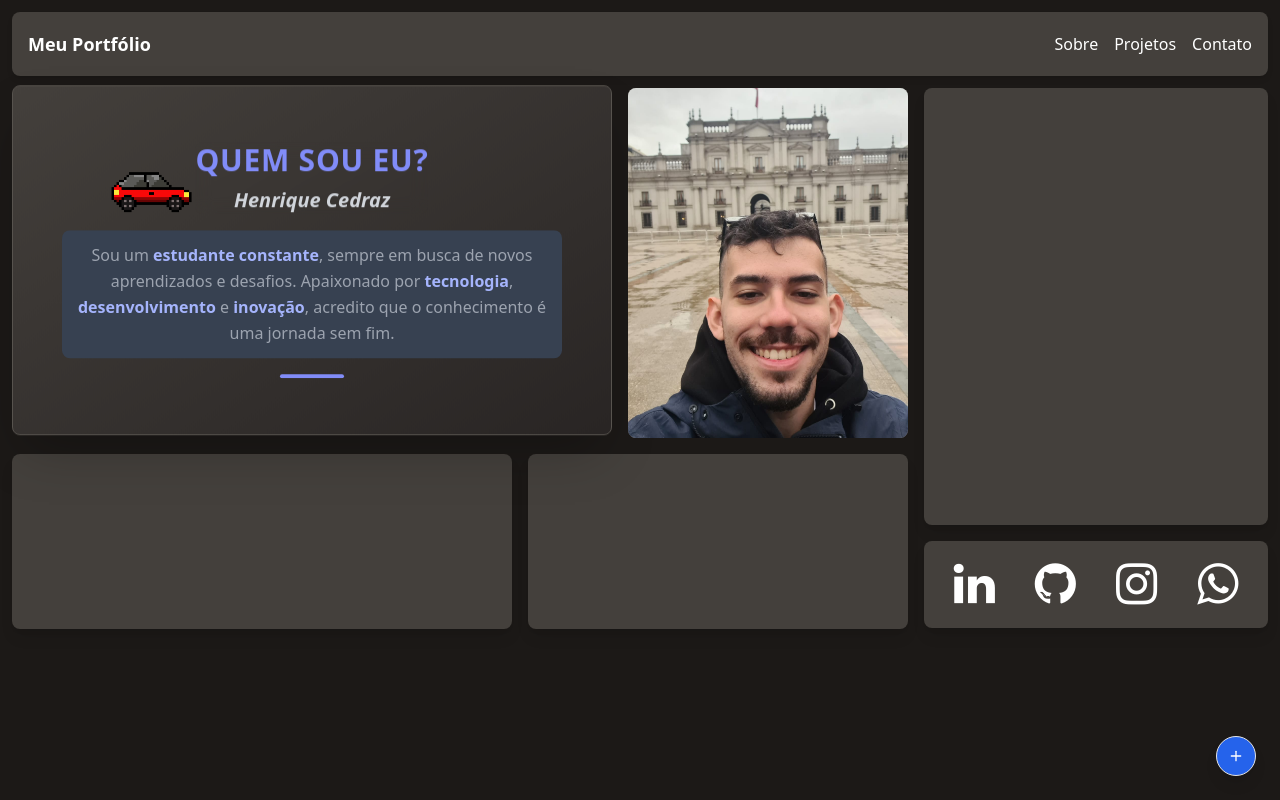
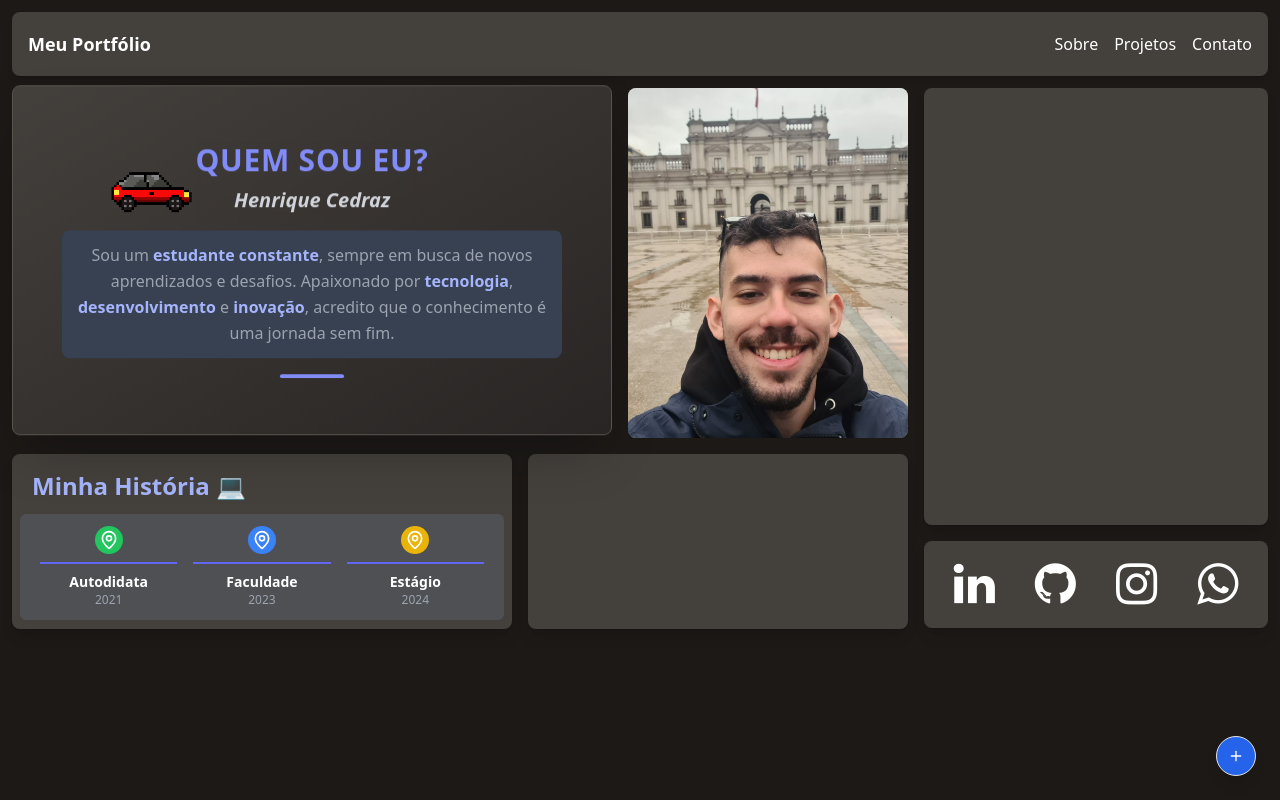
Before and after one commit to GanDaUFF/portfolio, a React (Vite) app: page / in a window 1280 px wide. Built offline with nearby package versions, Linux system fonts and the light colour scheme; the HTML template or start-up script is replaced by a standard one.

Commit message:
feat: adicionado componente da timeline

```diff
--- a/src/App.tsx
+++ b/src/App.tsx
@@ -7,6 +7,7 @@ import "font-awesome/css/font-awesome.min.css";
 import { Popover, PopoverContent, PopoverTrigger } from "@/Components/ui/popover";
 import { Button } from "@/Components/ui/button";
 import { Plus } from "lucide-react";
+import Timeline from "./Components/timeline";
 
 // Define the type for translations
 interface Translations {
@@ -172,7 +173,9 @@ export default function App() {
             </div>
           </div>
           <div className={`flex flex-row gap-4 transition-opacity duration-1000 ${hasMoved ? "opacity-100" : "opacity-0"}`}>
-            <div className="w-[500px] h-[175px] bg-stone-700 rounded-lg shadow-lg"></div>
+            <div className="w-[500px] h-[175px] bg-stone-700 rounded-lg shadow-lg">
+            <Timeline language={language as 'pt' | 'en' | 'es'} />
+            </div>
             <div className="w-[380px] h-[175px] bg-stone-700 rounded-lg shadow-lg"></div>
           </div>
         </div>
--- /dev/null
+++ b/src/Components/timeline.tsx
@@ -0,0 +1,98 @@
+import { MapPin } from "lucide-react";
+import { BookOpen } from 'lucide-react';
+
+interface Evento {
+  ano: string;
+  cor: string;
+  titulo: { pt: string; en: string; es: string };
+  descricao: { pt: string; en: string; es: string };
+}
+
+interface TimelineProps {
+  language: 'pt' | 'en' | 'es';
+}
+
+export default function Timeline({ language }: TimelineProps) {
+  const eventos: Evento[] = [
+    {
+      ano: "2021",
+      cor: "bg-green-500",
+      titulo: {
+        pt: "Autodidata",
+        en: "Self-taught",
+        es: "Autodidacta"
+      },
+      descricao: {
+        pt: "Iniciei meus estudos em cursos online e desenvolvi um site em WordPress, enquanto ainda atuava como designer gráfico.",
+        en: "I started studying through online courses and developed a WordPress site, while still working as a graphic designer.",
+        es: "Comencé mis estudios con cursos en línea y desarrollé un sitio en WordPress, mientras aún trabajaba como diseñador gráfico."
+      }
+    },
+    {
+      ano: "2023",
+      cor: "bg-blue-500",
+      titulo: {
+        pt: "Faculdade",
+        en: "College",
+        es: "Universidad"
+      },
+      descricao: {
+        pt: "Comecei Análise e Desenvolvimento de Sistemas e continuei aprendendo programação por fora.",
+        en: "Started a degree in Systems Analysis and Development and kept studying programming on my own.",
+        es: "Comencé Análisis y Desarrollo de Sistemas y seguí aprendiendo programación por mi cuenta."
+      }
+    },
+    {
+      ano: "2024",
+      cor: "bg-yellow-500",
+      titulo: {
+        pt: "Estágio",
+        en: "Internship",
+        es: "Pasantía"
+      },
+      descricao: {
+        pt: "Passei pela Dev Ali como voluntário e fui contratado na equipe da rodoviária de Salvador-BA (Grupo Sinart).",
+        en: "Volunteered at Dev Ali and was hired by the Salvador-BA bus station team (Grupo Sinart).",
+        es: "Fui voluntario en Dev Ali y luego contratado por el equipo de la terminal de Salvador-BA (Grupo Sinart)."
+      }
+    },
+  ];
+// Título por idioma
+const tituloGeral: Record<'pt' | 'en' | 'es', string> = {
+    pt: 'Minha História',
+    en: 'My Story',
+    es: 'Mi Historia',
+  };
+
+  return (
+    <div className="w-full h-full flex-col items-center  p-2">
+      <h2 className="text-2xl font-bold  text-indigo-300 text-start pl-3 pt-2 mb-3">{tituloGeral[language]} 💻</h2>
+
+      <div className="flex flex-col w-full max-w-5xl p-3 bg-slate-500 bg-opacity-30 rounded-md ">
+
+        <div className="flex justify-between items-center">
+          {eventos.map((evento, idx) => (
+            <div key={idx} className="flex flex-col items-center text-center w-full px-2 group relative">
+              {/* Ícone */}
+              <div className={`p-1 rounded-full ${evento.cor}`}>
+                <MapPin className="text-white w-5 h-5" />
+              </div>
+
+              {/* Tooltip */}
+              <div className="absolute -top-24 left-1/2 transform -translate-x-1/2 bg-gray-800 text-white text-xs p-2 rounded shadow w-44 opacity-0 group-hover:opacity-100 transition-opacity duration-300 pointer-events-none z-20">
+                {evento.descricao[language]}
+              </div>
+
+              {/* Linha abaixo do pin */}
+              <div className="w-full h-0.5 bg-indigo-500 mt-2" />
+
+              {/* Título e ano */}
+              <p className="text-sm font-semibold text-white mt-2">{evento.titulo[language]}</p>
+              <p className="text-xs font-medium text-gray-400">{evento.ano}</p>
+            </div>
+          ))}
+        </div>
+      </div>
+    </div>
+  );
+}
```
